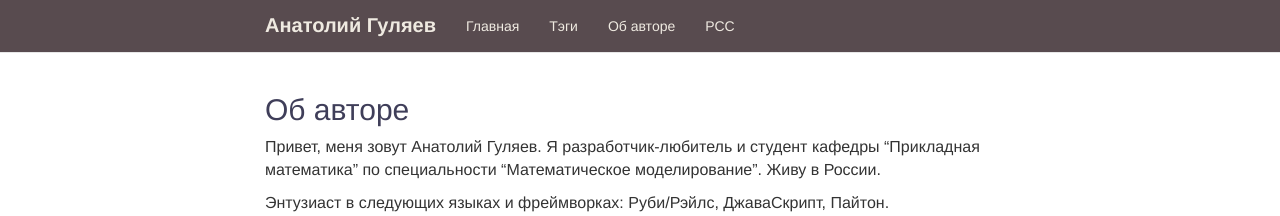
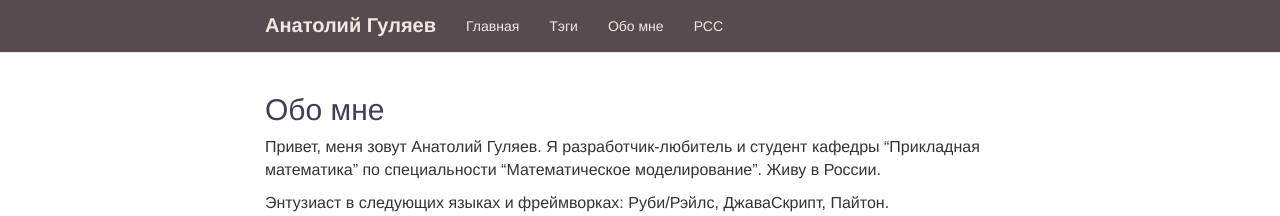
Before and after one commit to kaneru/kaneru.github.io, a Jekyll site: the page built from _pages/about.md, in a window 1280 px wide. Shown: the top 216 px of the page. Built offline with Jekyll 4.4.1, drawn with Linux system fonts in a browser that asks for light colours; nearby versions of some CDN libraries.

Commit message:
Change aboutme page title

```diff
--- a/_includes/header.html
+++ b/_includes/header.html
@@ -17,7 +17,7 @@
           <ul class="nav navbar-nav">
             <li><a href="{{ site.baseurl }}/">Главная</a></li>
             <li><a href="{{ site.baseurl }}/tags">Тэги</a></li>
-            <li><a href="{{ site.baseurl }}/about/">Об авторе</a></li>
+            <li><a href="{{ site.baseurl }}/about/">Обо мне</a></li>
             <li><a href="{{ site.baseurl }}/feed.xml">РСС</a></li>
           </ul>
         </div>
--- a/_pages/about.md
+++ b/_pages/about.md
@@ -1,6 +1,6 @@
 ---
 layout: page
-title: Об авторе
+title: Обо мне
 permalink: /about/
 ---
 
```
